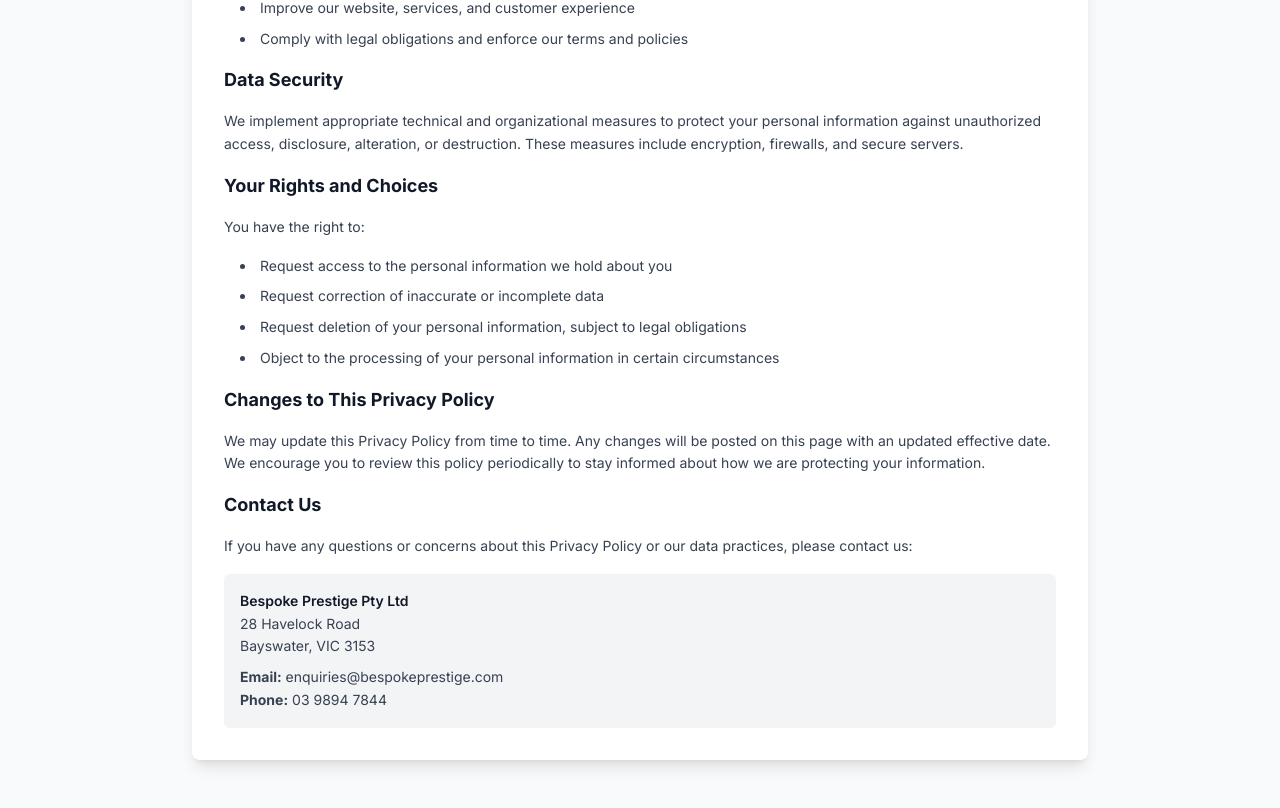
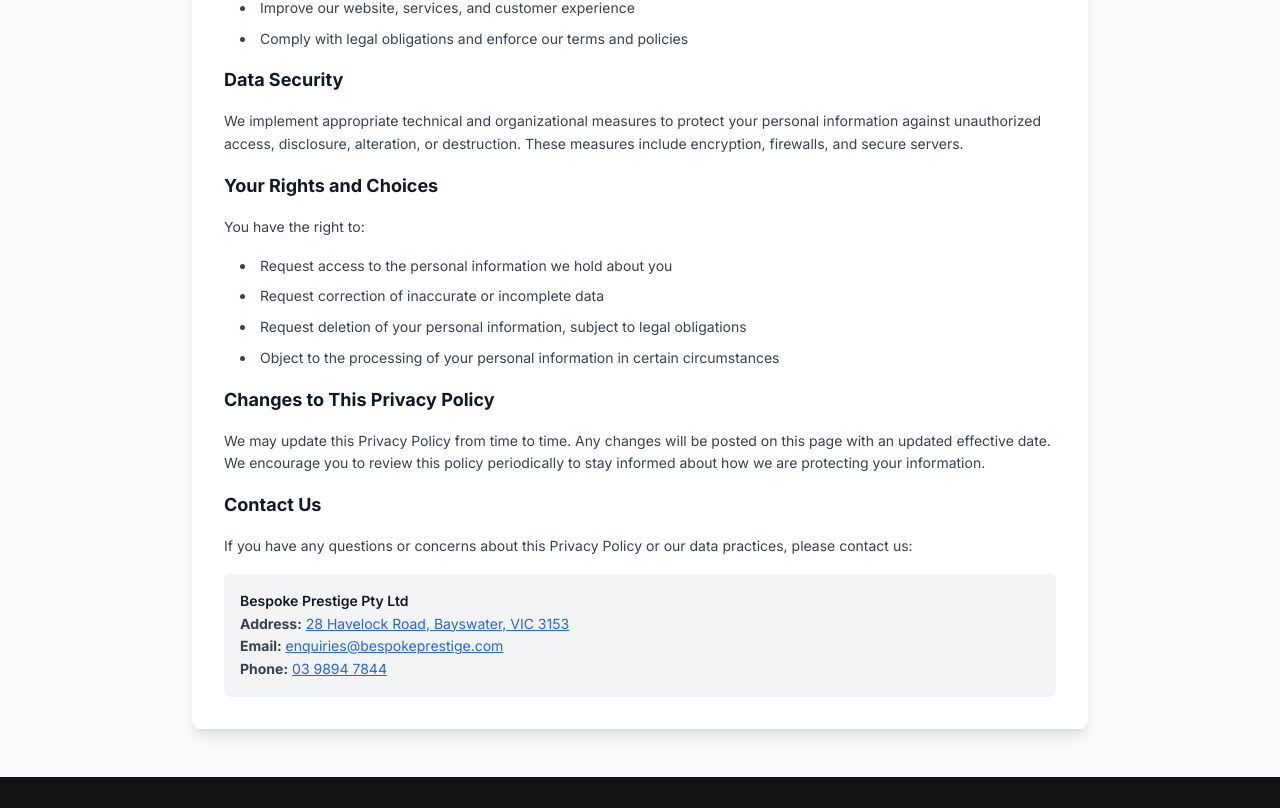
Before and after one commit to mansheenbespoke/bespoke-prestige, a React (Vite) app: page /privacy-policy in a window 1280 px wide. Shown: the part 1406-2214 px from the top of the page. After the commit the page ends 2183 px from the top, so only its background shows below. Built offline with nearby package versions, Linux system fonts and the light colour scheme.

Commit message:
clickable contact on PP

```diff
--- a/components/privacy-policy.jsx
+++ b/components/privacy-policy.jsx
@@ -24,7 +24,7 @@ const PrivacyPolicy = () => {
           </p>
 
           <p>
-            Unless otherwise stated, this Policy describes and governs the information collection, use, and sharing practices of Bespoke Prestige Pty Ltd with respect to your use of our website (www.bespokeprestige.com) and the services ("Services") we provide and/or host on our servers.
+            Unless otherwise stated, this Policy describes and governs the information collection, use, and sharing practices of Bespoke Prestige Pty Ltd with respect to your use of our website (<a href="https://www.bespokeprestige.com" className="text-blue-600 hover:text-blue-800 underline" target="_blank" rel="noopener noreferrer">www.bespokeprestige.com</a>) and the services ("Services") we provide and/or host on our servers.
           </p>
 
           <p>
@@ -102,10 +102,16 @@ const PrivacyPolicy = () => {
           </p>
           <div className="mt-4 p-4 bg-gray-100 rounded-md">
             <p className="font-semibold text-gray-900">Bespoke Prestige Pty Ltd</p>
-            <p>28 Havelock Road</p>
-            <p>Bayswater, VIC 3153</p>
-            <p className="mt-2"><strong> Email:</strong> {getEmail()}</p>
-            <p><strong>Phone:</strong> 03 9894 7844</p>
+            <p><strong>Address:</strong> <a
+              href="https://www.google.com/maps/place/28+Havelock+Rd,+Bayswater+VIC+3153/@-37.84387437195156,145.26245037641824,15z"
+              target="_blank"
+              rel="noopener noreferrer"
+              className="text-blue-600 hover:text-blue-800 underline"
+            >
+              28 Havelock Road, Bayswater, VIC 3153
+            </a></p>
+            <p><strong> Email:</strong> <a href={`mailto:${getEmail()}`} className="text-blue-600 hover:text-blue-800 underline">{getEmail()}</a></p>
+            <p><strong>Phone:</strong> <a href="tel:+61398947844" className="text-blue-600 hover:text-blue-800 underline">03 9894 7844</a></p>
           </div>
         </div>
       </div>
```
